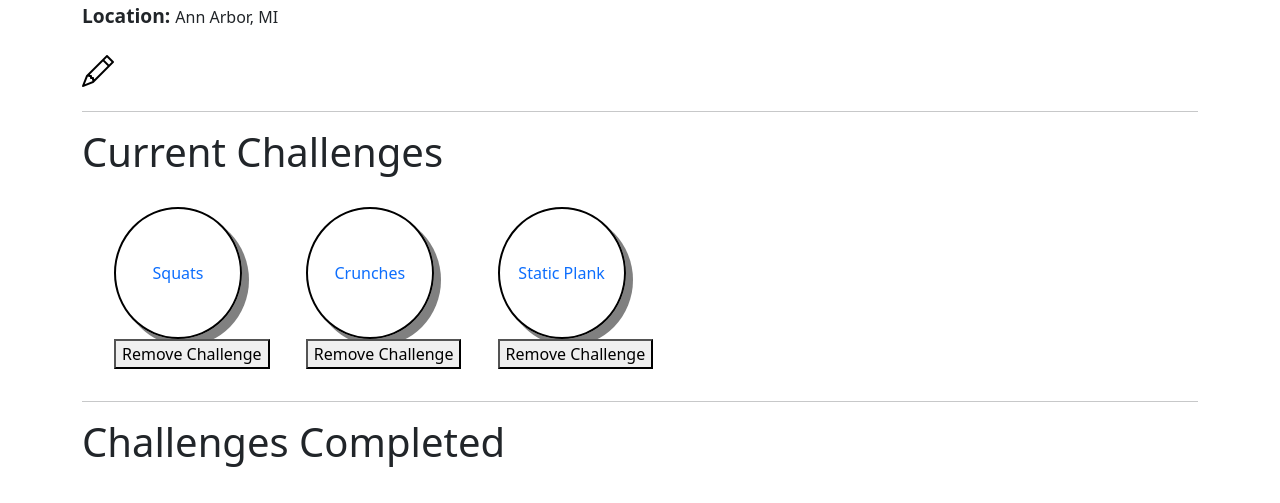
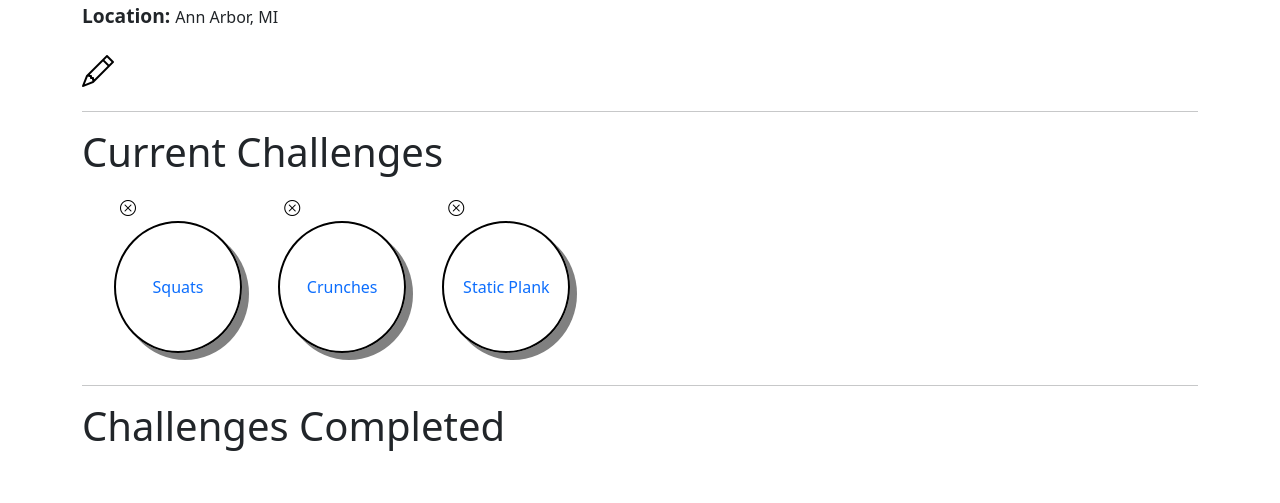
Before and after one commit to jlstern3/challengeaccepted, a Django app: template challenges_app/templates/user_profile.html in a window 1280 px wide. Shown: the part 297-800 px from the top of the page. Run offline with Django 3.2, Linux system fonts and the light colour scheme; the template is opened without the code that fills it: values that come from a table or form of the project are taken from there, others are empty; data comes from the database, SQL or seed files in the repository; both versions use the stored data as it was after the commit; some libraries are stand-ins or nearby versions.

Commit message:
Redirected to Profile when challenge accepted, 'X' icons to remove challenges

```diff
--- a/challenges_app/templates/user_profile.html
+++ b/challenges_app/templates/user_profile.html
@@ -62,18 +62,18 @@
 
 
     <div class="container">
-        <h1 style="padding-bottom: 2%;">Current Challenges</h1>
+        <h1 style="padding-bottom: 1%;">Current Challenges</h1>
         {% for challenge in current_user.challenges_accepted.all %}
         <ul style="display: inline-block;">
+            <form action="/challenges/remove/{{challenge.id}}" method="POST">
+                {% csrf_token %}
+                <button type="submit" value="Remove Challenge" style="border: none; background-color: transparent;"><i class="bi-x-circle"></i></button>
+            </form>
             <a href="/challenges/details/{{challenge.id}}" style="text-decoration: none;">
                 <li
                     style="list-style-type: none; border: 2px solid black; border-radius: 50%; width: 8em; line-height: 8em; text-align: center; box-shadow: 7px 7px grey;">
                     {{challenge.name}}</li>
             </a>
-            <form action="/challenges/remove/{{challenge.id}}" method="POST">
-                {% csrf_token %}
-                <button type="submit" value="Remove Challenge">Remove Challenge</button>
-            </form>
         </ul>
         {% endfor %}
         <!-- <a style="display: block;" href="/challenges">Find New Challenge</a> -->
--- a/challenges_app/views.py
+++ b/challenges_app/views.py
@@ -107,7 +107,7 @@ def accept_challenge(request, challenge_id):
         current_user = User.objects.get(id = request.session['user_id'])
         one_challenge = Challenge.objects.get(id = challenge_id)
         current_user.challenges_accepted.add(one_challenge)
-    return redirect("/challenges")
+    return redirect(f'/users/profile/{current_user.id}')
 
 def remove_challenge(request, challenge_id):
     if 'user_id' not in request.session:
```
Also changed, not shown: db.sqlite3.
